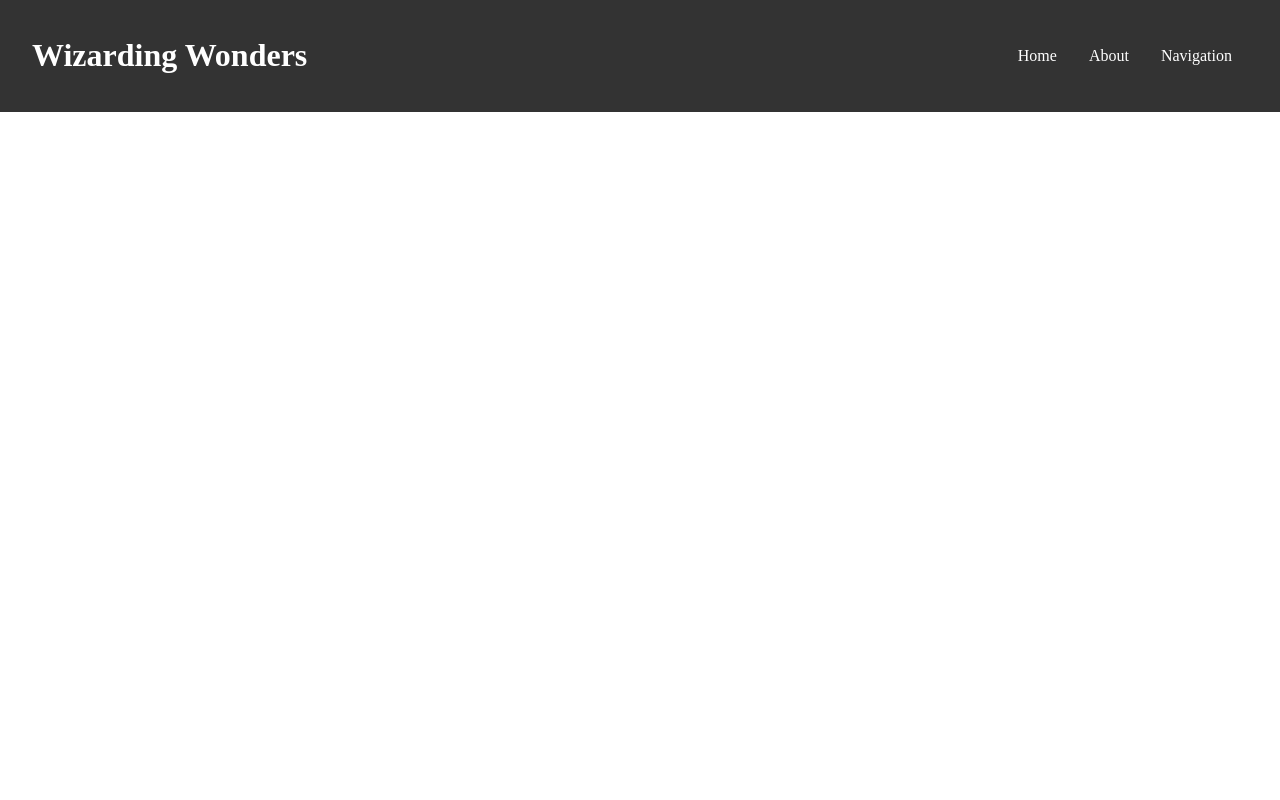
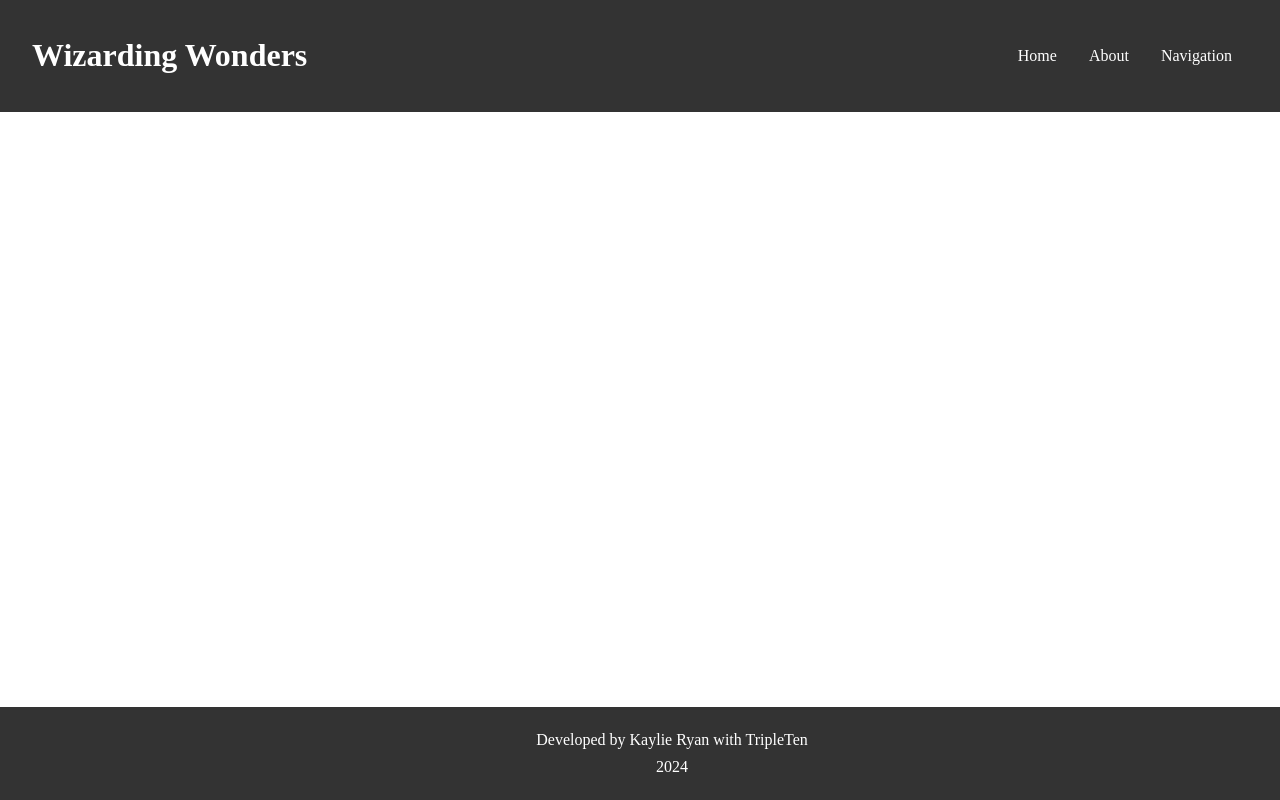
Before and after one commit to kaylieryan/final-project-frontend, a React (Vite) app: page / in a window 1280 px wide. Built offline with nearby package versions, Linux system fonts and the light colour scheme.

Commit message:
create simple footer

```diff
--- a/src/components/App/App.jsx
+++ b/src/components/App/App.jsx
@@ -1,5 +1,6 @@
 //import React from "react";
 import Header from "../Header/Header";
+import Footer from "../Footer/Footer";
 import "./App.css";
 
 const App = () => {
@@ -7,6 +8,7 @@ const App = () => {
     <div className="App">
       <Header />
       {/* Other components */}
+      <Footer />
     </div>
   );
 };
--- a/src/components/Footer/Footer.css
+++ b/src/components/Footer/Footer.css
@@ -0,0 +1,13 @@
+.footer {
+  background-color: #333;
+  color: #fff;
+  padding: 1rem 2rem;
+  text-align: center;
+  position: fixed;
+  width: 100%;
+  bottom: 0;
+}
+
+.footer p {
+  margin: 0.5rem 0;
+}
--- a/src/components/Footer/Footer.jsx
+++ b/src/components/Footer/Footer.jsx
@@ -0,0 +1,13 @@
+//import React from "react";
+import "./Footer.css";
+
+const Footer = () => {
+  return (
+    <footer className="footer">
+      <p>Developed by Kaylie Ryan with TripleTen</p>
+      <p>2024</p>
+    </footer>
+  );
+};
+
+export default Footer;
```
